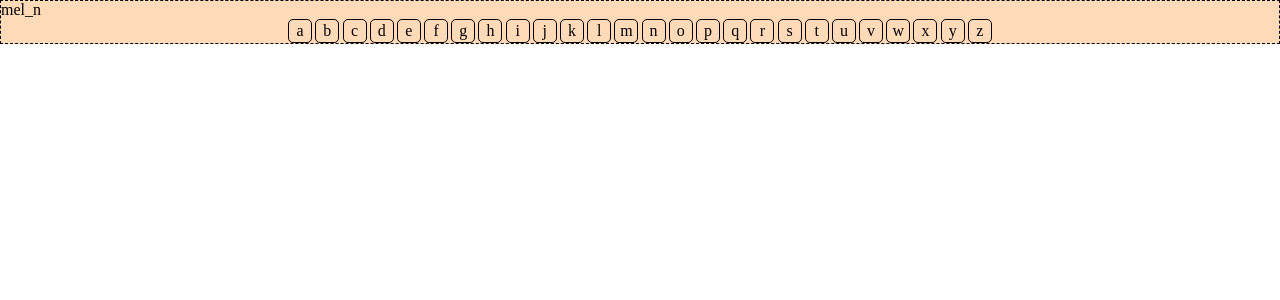
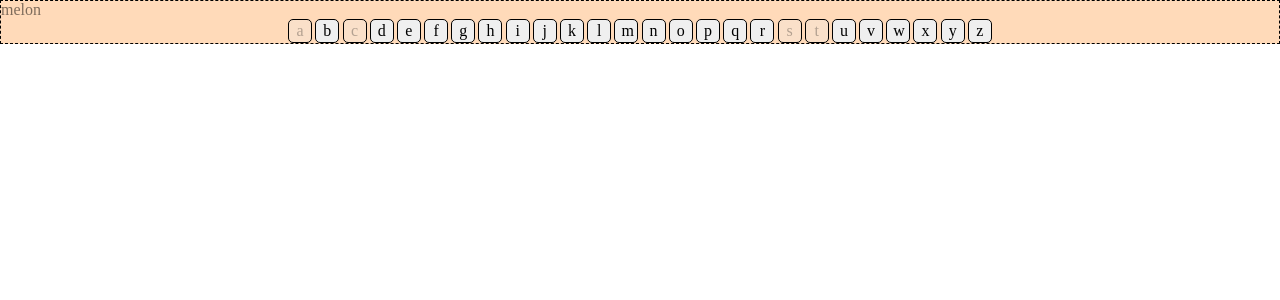
Before and after one commit to d-atienza/react-hangman-ts, a React (Vite) app: page / in a window 1280 px wide. Shown: the top 300 px of the page. Built offline with nearby package versions, Linux system fonts and the light colour scheme.

Commit message:
progress

```diff
--- a/src/HangmanGame.tsx
+++ b/src/HangmanGame.tsx
@@ -2,7 +2,7 @@
 import { useState } from "react";
 
 function HangmanGame() {
-  const wordToGuess = ["m", "e", "l", "_", "n"];
+  const wordToGuess = "melon";
   const [selectedLetters, setSelectedLetters] = useState<string[]>([
     "c",
     "a",
@@ -17,18 +17,19 @@ function HangmanGame() {
   }
 
   const keyboard = alphabet.map((letter) => (
-    <span
+    <button
       key={letter}
       className="keyboard-letter"
+      disabled={selectedLetters.includes(letter)}
       onClick={() => storeSelectedLetter(letter)}
     >
       {letter}
-    </span>
+    </button>
   ));
 
   return (
     <div className="HangmanGame">
-      <div className="guessed-word">{wordToGuess}</div>
+      <div className="wordToGuess">{wordToGuess}</div>
       <div className="keyboard-display">{keyboard}</div>
     </div>
   );
--- a/src/index.css
+++ b/src/index.css
@@ -67,3 +67,7 @@ p, h1, h2, h3, h4, h5, h6 {
   display: grid;
   place-items: center;
 }
+
+.wordToGuess {
+  opacity: 0.5;
+}
```
